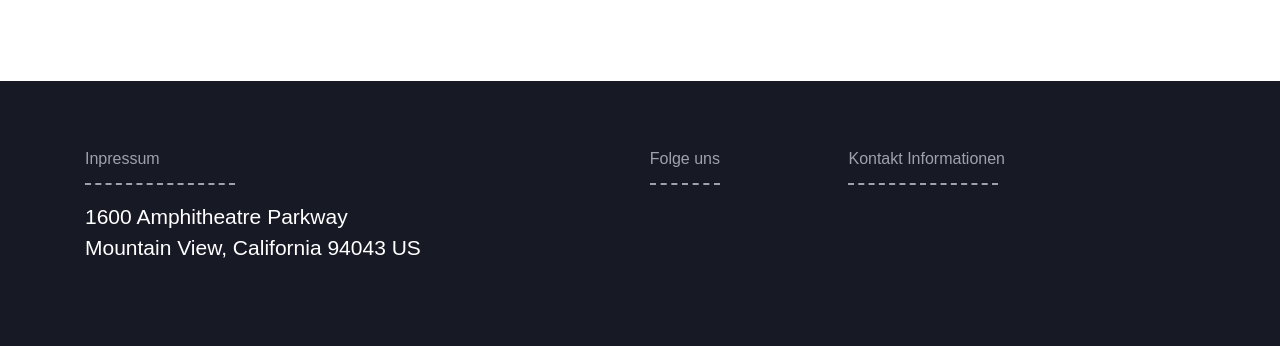
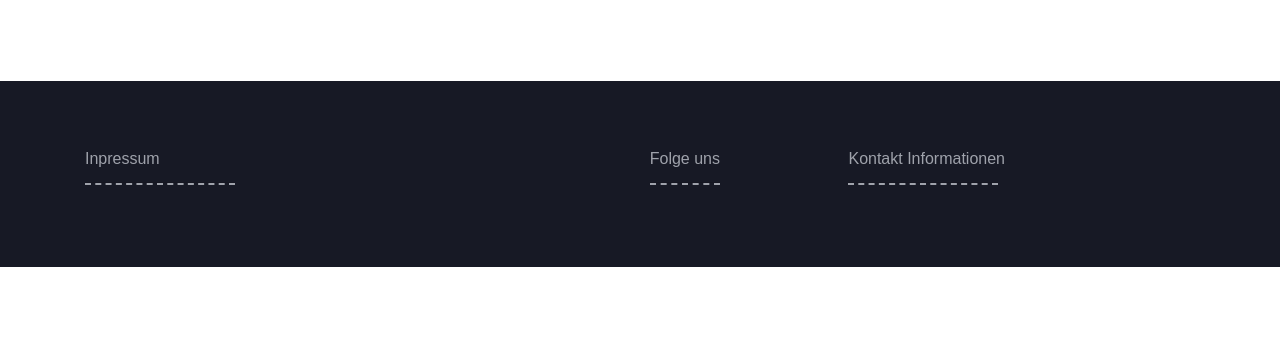
Before and after one commit to 11Tuvork28/lilis-school, a Django app: page / in a window 1280 px wide. Shown: the part 3248-3594 px from the top of the page. After the commit the page ends 3515 px from the top, so only its background shows below. Run offline with Django 3.2, Linux system fonts and the light colour scheme; data that the repository does not hold is empty; some libraries are stand-ins or nearby versions; some web fonts are replaced.

Commit message:
Updated Inpressum

```diff
--- a/web/templates/web/base.html
+++ b/web/templates/web/base.html
@@ -197,7 +197,7 @@
               <p>Inpressum</p>
               <hr class="divider" />
               <p class="fs-large fg-white">
-                1600 Amphitheatre Parkway Mountain View, California 94043 US
+
               </p>
             </div>
           </div>
```
